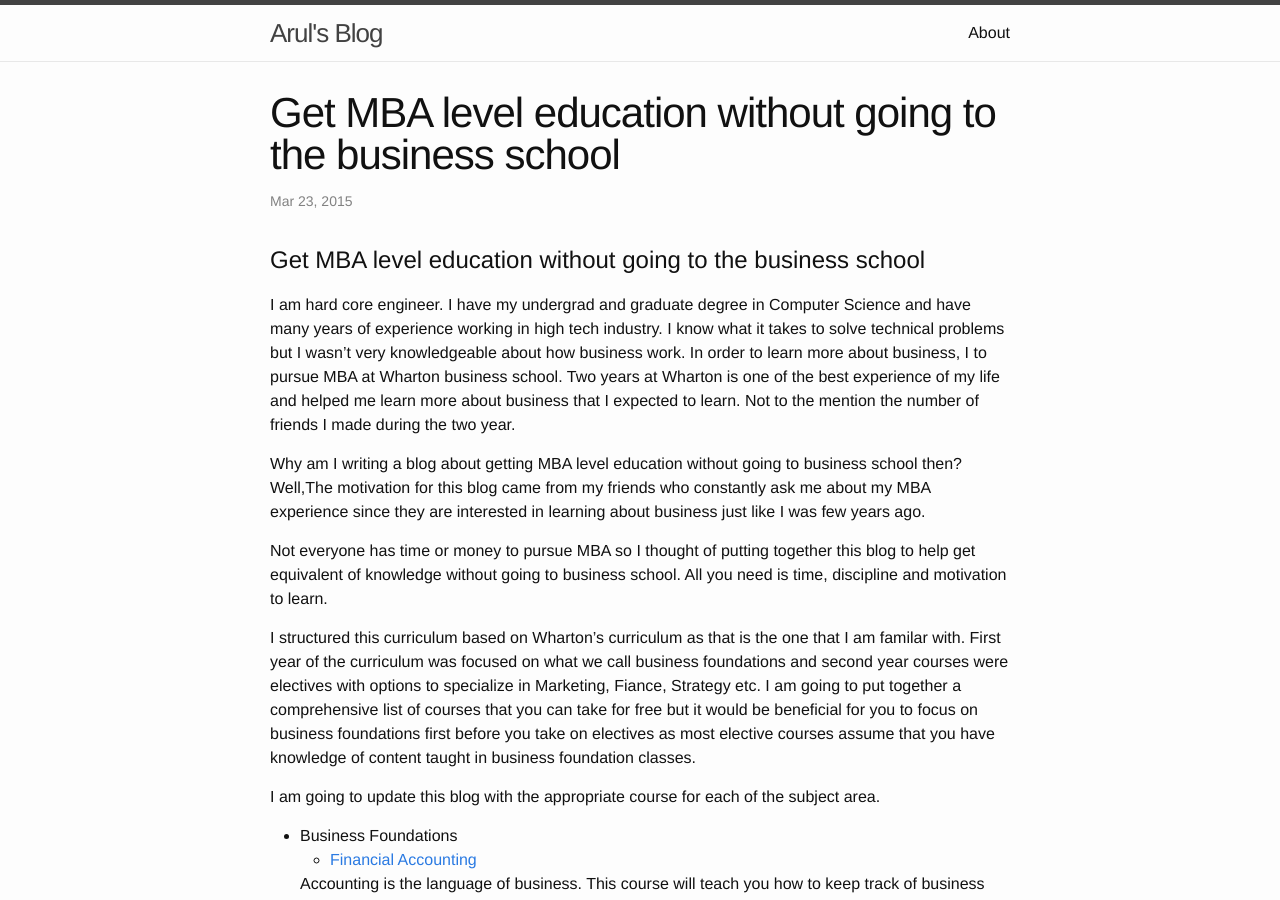
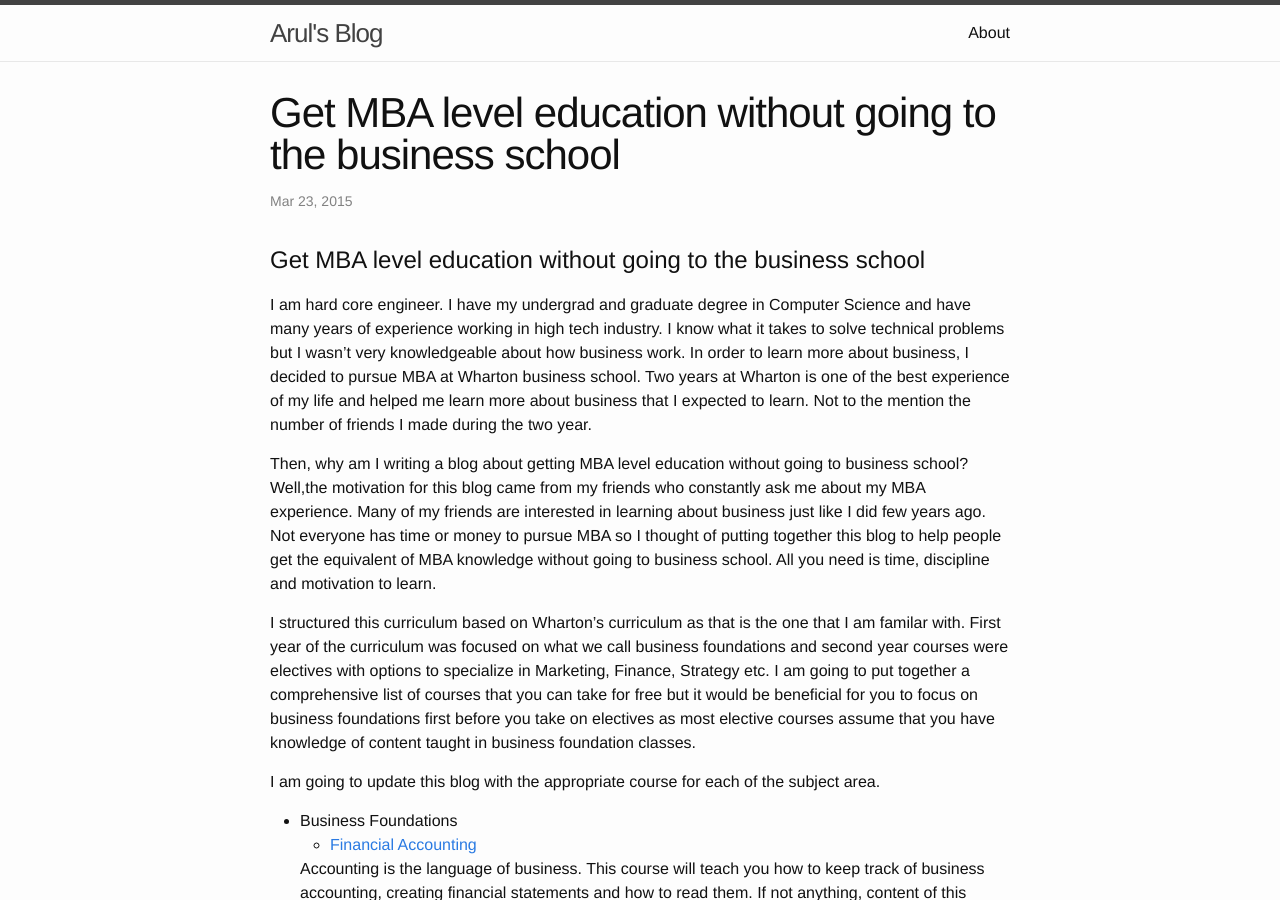
Before and after one commit to arulk/arulk.github.io, a Jekyll site: the page built from _posts/2015-03-23-get-mba-level-education-without-going-to-the-business-school.markdown, in a window 1280 px wide and 900 px high. Built offline with Jekyll 4.4.1, drawn with Linux system fonts in a browser that asks for light colours; comment, search, counter and statistics services are not loaded.

Commit message:
More updates to MBA blog

```diff
--- a/_posts/2015-03-23-get-mba-level-education-without-going-to-the-business-school.markdown
+++ b/_posts/2015-03-23-get-mba-level-education-without-going-to-the-business-school.markdown
@@ -9,13 +9,11 @@ categories:
 
 # Get MBA level education without going to the business school
 
-I am hard core engineer.  I have my undergrad and graduate degree in Computer Science and have many years of experience working in  high tech industry.  I know what it takes to solve technical problems but I wasn't very knowledgeable about how business work. In order to learn more about business, I to pursue MBA at Wharton business school.  Two years at Wharton is one of the best experience of my life and helped me learn more about business that I expected to learn.  Not to the mention the number of friends I made during the two year.
+I am hard core engineer.  I have my undergrad and graduate degree in Computer Science and have many years of experience working in  high tech industry.  I know what it takes to solve technical problems but I wasn't very knowledgeable about how business work. In order to learn more about business, I decided to pursue MBA at Wharton business school.  Two years at Wharton is one of the best experience of my life and helped me learn more about business that I expected to learn.  Not to the mention the number of friends I made during the two year.
 
-Why am I writing a blog about getting MBA level education without going to business school then?  Well,The motivation for this blog came from my friends who constantly ask me about my MBA experience since they are  interested in learning about business just like I was few years ago.
+Then, why am I writing a blog about getting MBA level education without going to business school?   Well,the motivation for this blog came from my friends who constantly ask me about my MBA experience. Many of my friends are interested in learning about business just like I  did few years ago. Not everyone has time or money to pursue MBA so I thought of putting together this blog to help people get the equivalent of MBA knowledge without going to business school.   All  you need is time, discipline and motivation to learn.
 
-Not everyone has time or money to pursue MBA so I thought of putting together this blog to help get equivalent of knowledge without going to business school.   All  you need is time, discipline and motivation to learn.
-
-I structured this curriculum based on Wharton's curriculum as that is the one that I am familar with. First year of the curriculum was focused on what we call business foundations and second year courses were electives with options to specialize in Marketing, Fiance, Strategy etc.  I  am going to put together a comprehensive list of courses that you can take for free but it would be beneficial for you to focus on business foundations first before you take on electives as most elective courses assume that you have knowledge of content taught in business foundation classes.
+I structured this curriculum based on Wharton's curriculum as that is the one that I am familar with. First year of the curriculum was focused on what we call business foundations and second year courses were electives with options to specialize in Marketing, Finance, Strategy etc.  I  am going to put together a comprehensive list of courses that you can take for free but it would be beneficial for you to focus on business foundations first before you take on electives as most elective courses assume that you have knowledge of content taught in business foundation classes.
 
 I am going to update this blog with the appropriate course for each of the subject area.
 
```
